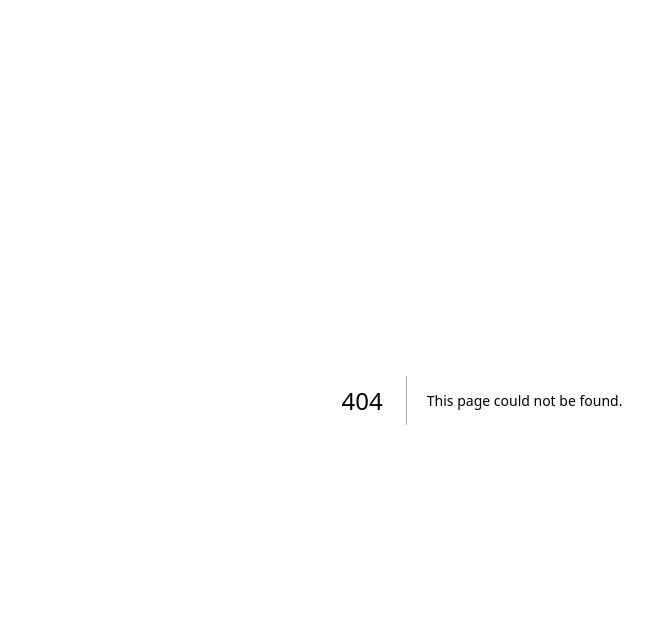
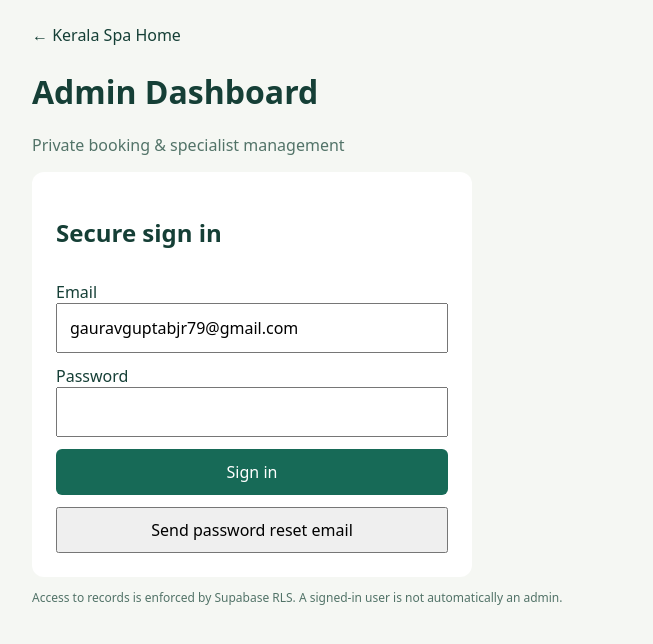
Before and after one commit to gauravguptabjr79-create/kerala-spa-home, a Next.js app: page /admin in a window 1280 px wide. Before the commit this address had no page. Shown: the top 644 px of the page, without its empty margins (158-811 px from the left). Built offline with nearby package versions, Linux system fonts and the light colour scheme; a web font is replaced by a local one.

Commit message:
Add RLS-protected admin dashboard with Supabase Auth

```diff
--- /dev/null
+++ b/app/admin/page.tsx
@@ -0,0 +1,94 @@
+'use client';
+import {useEffect,useState,type FormEvent} from 'react';
+
+const BASE='https://xmkdiqoejeyzvkyfsusb.supabase.co';
+const KEY='sb_publishable_0QtMPpCvai9lX088rI9eaQ_aMCePXtP';
+type RecordItem={id:string;created_at?:string;status?:string;[key:string]:unknown};
+type Session={access_token:string;refresh_token:string;expires_at:number};
+const tables=['customer_bookings','spa_specialist_applications'] as const;
+const label=(x:unknown)=>typeof x==='string'?x:typeof x==='number'?String(x):'—';
+export default function Admin(){
+ const [session,setSession]=useState<Session|null>(null);
+ const [email,setEmail]=useState('gauravguptabjr79@gmail.com');
+ const [password,setPassword]=useState('');
+ const [newPassword,setNewPassword]=useState('');
+ const [recovery,setRecovery]=useState(false);
+ const [loading,setLoading]=useState(false);
+ const [message,setMessage]=useState('');
+ const [rows,setRows]=useState<Record<string,RecordItem[]>>({});
+ const [tab,setTab]=useState<typeof tables[number]>('customer_bookings');
+ useEffect(()=>{
+  const hash=new URLSearchParams(window.location.hash.slice(1));
+  const access=hash.get('access_token'),refresh=hash.get('refresh_token');
+  if(access&&refresh){
+   const s={access_token:access,refresh_token:refresh,expires_at:Math.floor(Date.now()/1000)+Number(hash.get('expires_in')||3600)};
+   sessionStorage.setItem('ksh_admin_session',JSON.stringify(s));setSession(s);
+   setRecovery(hash.get('type')==='recovery'||hash.get('type')==='invite');
+   history.replaceState(null,'',window.location.pathname);return;
+  }
+  const saved=sessionStorage.getItem('ksh_admin_session');
+  if(saved){try{setSession(JSON.parse(saved))}catch{sessionStorage.removeItem('ksh_admin_session')}}
+ },[]);
+ async function auth(path:string,body:object,token?:string){
+  const res=await fetch(BASE+'/auth/v1/'+path,{method:'POST',headers:{apikey:KEY,'Content-Type':'application/json',...(token?{Authorization:'Bearer '+token}:{})},body:JSON.stringify(body)});
+  const json=await res.json();if(!res.ok)throw Error(json.msg||json.error_description||json.message||'Authentication failed');return json;
+ }
+ async function login(e:FormEvent){e.preventDefault();setLoading(true);setMessage('');try{
+  const s=await auth('token?grant_type=password',{email,password});
+  const value={access_token:s.access_token,refresh_token:s.refresh_token,expires_at:Math.floor(Date.now()/1000)+s.expires_in};
+  sessionStorage.setItem('ksh_admin_session',JSON.stringify(value));setSession(value);setPassword('');
+ }catch(e){setMessage(e instanceof Error?e.message:'Login failed')}finally{setLoading(false)}}
+ async function reset(){setLoading(true);setMessage('');try{
+  await auth('recover',{email,gotrue:true});setMessage('Password reset email requested. Check your inbox.');
+ }catch(e){setMessage(e instanceof Error?e.message:'Unable to send email')}finally{setLoading(false)}}
+ async function updatePassword(e:FormEvent){e.preventDefault();if(!session)return;setLoading(true);try{
+  const res=await fetch(BASE+'/auth/v1/user',{method:'PUT',headers:{apikey:KEY,Authorization:'Bearer '+session.access_token,'Content-Type':'application/json'},body:JSON.stringify({password:newPassword})});
+  if(!res.ok)throw Error('Could not update password');setRecovery(false);setNewPassword('');setMessage('Password saved. You can now manage requests.');
+ }catch(e){setMessage(e instanceof Error?e.message:'Password update failed')}finally{setLoading(false)}}
+ async function request(path:string,method='GET',body?:object){
+  if(!session)throw Error('Please log in.');
+  const run=async(token:string)=>fetch(BASE+'/rest/v1/'+path,{method,headers:{apikey:KEY,Authorization:'Bearer '+token,'Content-Type':'application/json',Prefer:'return=representation'},...(body?{body:JSON.stringify(body)}:{})});
+  let res=await run(session.access_token);
+  if(res.status===401&&session.refresh_token){
+   const next=await auth('token?grant_type=refresh_token',{refresh_token:session.refresh_token});
+   const s={access_token:next.access_token,refresh_token:next.refresh_token,expires_at:Math.floor(Date.now()/1000)+next.expires_in};
+   sessionStorage.setItem('ksh_admin_session',JSON.stringify(s));setSession(s);res=await run(s.access_token);
+  }
+  if(!res.ok)throw Error(res.status===403||res.status===401?'Admin access is not active. Ask to authorize your verified Supabase Auth User ID.':'Database request failed ('+res.status+').');
+  return res.json();
+ }
+ async function load(){setLoading(true);setMessage('');try{
+  const [bookings,specialists]=await Promise.all(tables.map(t=>request(t+'?select=*&order=created_at.desc&limit=100')));
+  setRows({customer_bookings:bookings,spa_specialist_applications:specialists});
+ }catch(e){setMessage(e instanceof Error?e.message:'Unable to load records')}finally{setLoading(false)}}
+ useEffect(()=>{if(session&&!recovery)void load()},[session?.access_token,recovery]);
+ async function changeStatus(id:string,status:string){if(!confirm('Change status to '+status+'?'))return;setLoading(true);try{
+  await request(tab+'?id=eq.'+encodeURIComponent(id),'PATCH',{status});await load();
+ }catch(e){setMessage(e instanceof Error?e.message:'Status update failed')}finally{setLoading(false)}}
+ function logout(){sessionStorage.removeItem('ksh_admin_session');setSession(null);setRows({});setMessage('')}
+ const fieldNames=tab==='customer_bookings'?['customer_name','phone','service_name','preferred_date','address','city']:['full_name','phone','city','specializations','experience_years'];
+ return <main style={{minHeight:'100vh',background:'#f5f7f3',padding:'24px 16px',color:'#153f36',fontFamily:'system-ui,sans-serif'}}>
+ <div style={{maxWidth:900,margin:'0 auto'}}>
+ <a href="/" style={{color:'#153f36'}}>← Kerala Spa Home</a><h1 style={{marginTop:24}}>Admin Dashboard</h1>
+ <p style={{color:'#527368'}}>Private booking & specialist management</p>
+ {!session?<form onSubmit={login} style={{background:'white',padding:24,borderRadius:12,maxWidth:440,display:'grid',gap:12}}>
+ <h2>Secure sign in</h2><label>Email<input style={{display:'block',width:'100%',padding:12}} type="email" required value={email} onChange={e=>setEmail(e.target.value)}/></label>
+ <label>Password<input style={{display:'block',width:'100%',padding:12}} type="password" required value={password} onChange={e=>setPassword(e.target.value)}/></label>
+ <button disabled={loading} style={{padding:12,background:'#176a57',color:'white',border:0,borderRadius:6}}>Sign in</button>
+ <button type="button" disabled={loading} onClick={reset} style={{padding:10}}>Send password reset email</button></form>:
+ <div>{recovery?<form onSubmit={updatePassword} style={{background:'white',padding:24,display:'grid',gap:12,maxWidth:440}}>
+ <h2>Set your password</h2><input type="password" minLength={12} required placeholder="New password (12+ characters)" value={newPassword} onChange={e=>setNewPassword(e.target.value)}/>
+ <button disabled={loading}>Save password</button></form>:<>
+ <div style={{display:'flex',gap:10,flexWrap:'wrap',margin:'20px 0'}}>
+ <button onClick={()=>setTab('customer_bookings')} aria-pressed={tab==='customer_bookings'}>Customer Bookings ({rows.customer_bookings?.length??'—'})</button>
+ <button onClick={()=>setTab('spa_specialist_applications')} aria-pressed={tab==='spa_specialist_applications'}>Specialist Applications ({rows.spa_specialist_applications?.length??'—'})</button>
+ <button onClick={load} disabled={loading}>Refresh</button><button onClick={logout}>Sign out</button></div>
+ {(rows[tab]||[]).map(item=><article key={item.id} style={{background:'white',borderRadius:12,padding:18,marginBottom:12,overflowWrap:'anywhere'}}>
+ <p><strong>Status: {label(item.status)}</strong> · {item.created_at?new Date(item.created_at).toLocaleString('en-IN',{timeZone:'Asia/Kolkata'}):''}</p>
+ {fieldNames.map(k=><p key={k}><strong>{k.replaceAll('_',' ')}:</strong> {label(item[k])}</p>)}
+ <div style={{display:'flex',gap:8,flexWrap:'wrap'}}>{(tab==='customer_bookings'?['pending','confirmed','cancelled']:['pending','approved','rejected']).map(s=><button key={s} disabled={loading||item.status===s} onClick={()=>changeStatus(item.id,s)} style={{padding:9}}>{s}</button>)}</div></article>)}
+ </>}</div>}
+ {message&&<p role="status" style={{padding:12,background:'#fff2df'}}>{message}</p>}
+ <p style={{fontSize:12,color:'#527368'}}>Access to records is enforced by Supabase RLS. A signed-in user is not automatically an admin.</p>
+ </div></main>
+}
```
